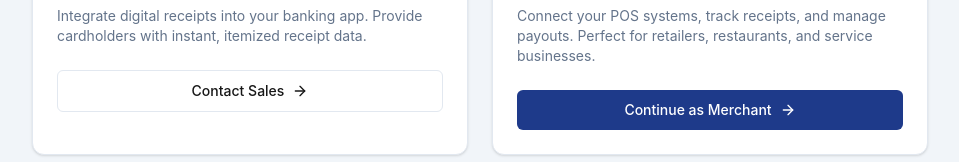
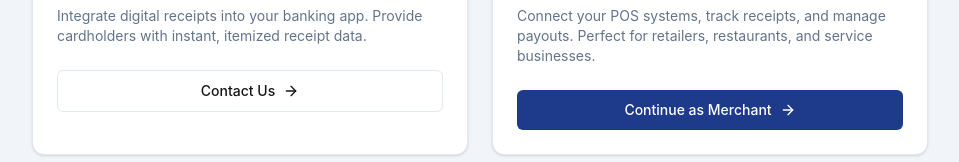
Before and after one commit to tjccapital/vero-site, a Next.js app: page /select-role in a window 1280 px wide. Shown: the part 415-577 px from the top of the page, without its empty margins (160-1119 px from the left). Built offline with nearby package versions, Linux system fonts and the light colour scheme.

Commit message:
Change link text from 'Contact Sales' to 'Contact Us'

```diff
--- a/app/(auth)/select-role/page.tsx
+++ b/app/(auth)/select-role/page.tsx
@@ -41,7 +41,7 @@ export default function SelectRolePage() {
                 href="/contact"
                 className="flex w-full items-center justify-center gap-2 rounded-md border border-[var(--border)] bg-[var(--background)] px-4 py-2.5 text-sm font-medium hover:bg-[var(--muted)] transition-colors"
               >
-                Contact Sales
+                Contact Us
                 <ArrowRight className="h-4 w-4" />
               </Link>
             </CardFooter>
```
